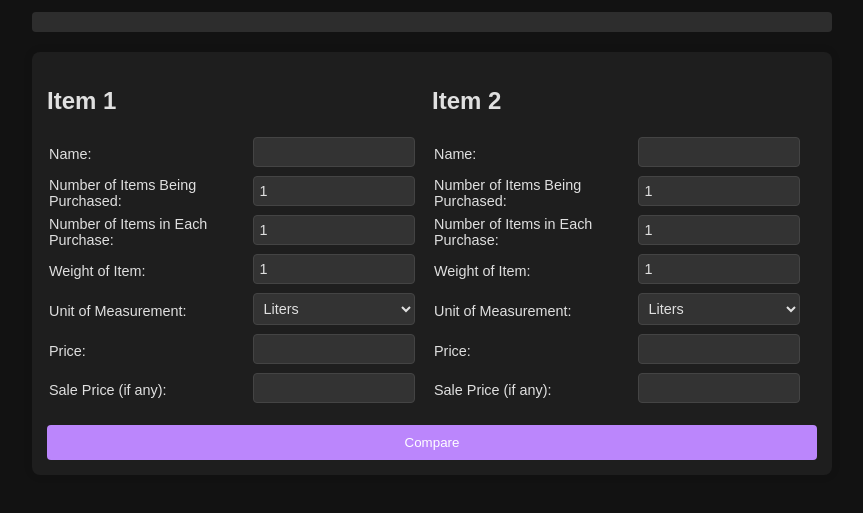
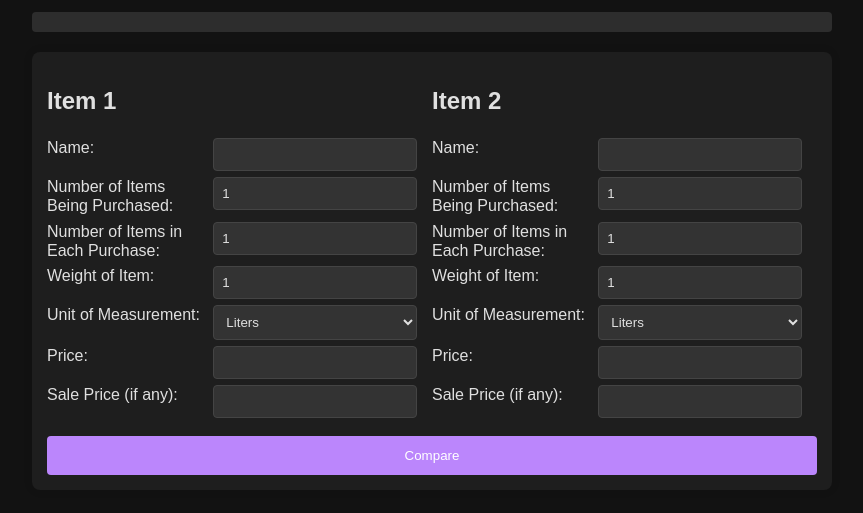
Before and after one commit to xPollutionx/ConFused, a website: page index.html in a window 1280 px wide. Shown: the part 79-592 px from the top of the page, without its empty margins (208-1071 px from the left). Drawn offline with Linux system fonts and the light colour scheme.

Commit message:
Add files via upload

```diff
--- a/styles.css
+++ b/styles.css
@@ -39,38 +39,38 @@ table {
     border-spacing: 0;
 }
 
-tr {
-    margin-bottom: 5px;
+td {
+    padding: 3px 0;
+    vertical-align: top;
 }
 
-td {
-    padding: 2px;
+td:first-child {
+    width: 45%;
+    padding-right: 10px;
 }
 
 label {
-    display: block;
-    margin-bottom: 2px;
-    font-size: 0.9em;
+    display: inline-block;
+    white-space: normal;
+    line-height: 1.2;
 }
 
 input[type="text"],
 input[type="number"],
 select {
     width: 100%;
-    padding: 6px;
-    margin-bottom: 5px;
+    padding: 8px;
     border: 1px solid #444;
     border-radius: 4px;
     background-color: #333;
     color: #e0e0e0;
     box-sizing: border-box;
-    font-size: 0.9em;
 }
 
 button {
     display: block;
     width: 100%;
-    padding: 10px;
+    padding: 12px;
     background-color: #bb86fc;
     color: white;
     border: none;
@@ -90,5 +90,4 @@ button:hover {
     padding: 10px;
     background: #2d2d2d;
     border-radius: 4px;
-    line-height: 1.3;
 }
```
